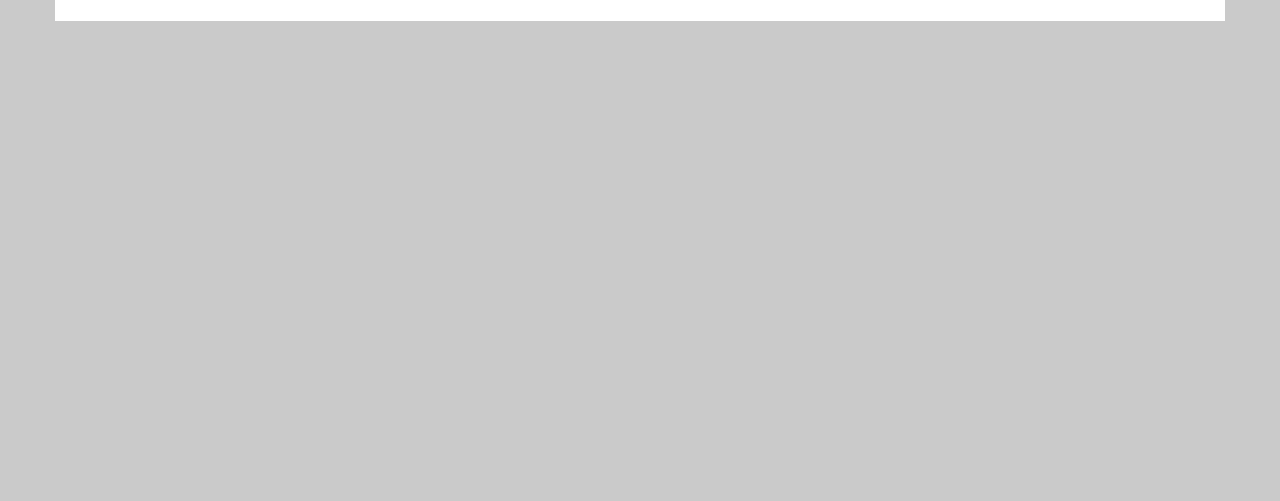
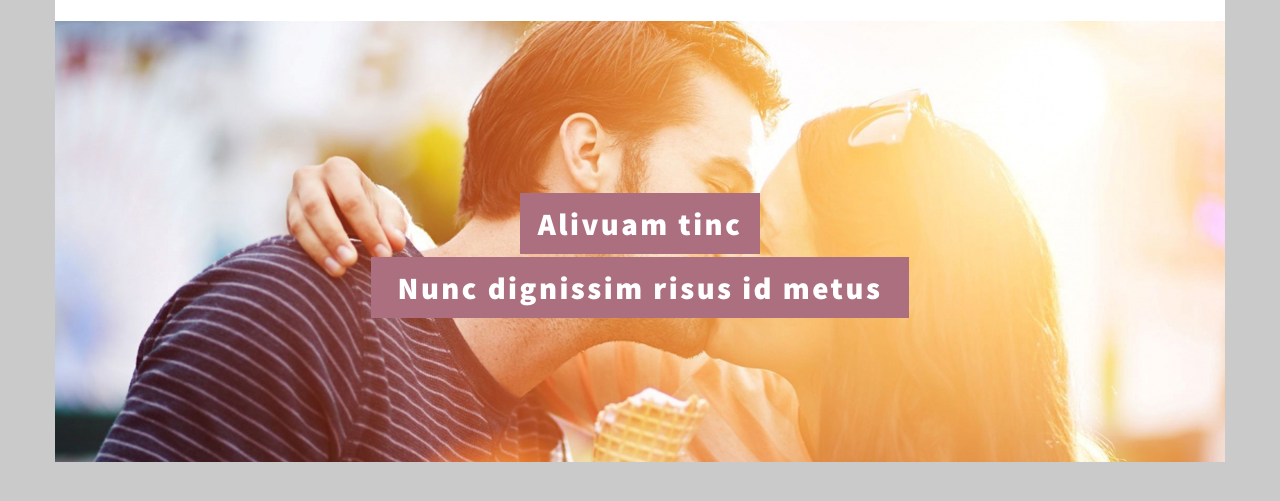
Before and after one commit to inspirrrada/Joremipsum.app, a plain HTML site: page index.html in a window 1280 px wide. Shown: the part 139-640 px from the top of the page. Drawn offline with Linux system fonts and the light colour scheme.

Commit message:
main screen

```diff
--- a/index.html
+++ b/index.html
@@ -26,7 +26,16 @@
 			</nav>
 		</div>
 	</header>
-	<main></main>
+	<main>
+		<div class="main-screen">
+			<div class="heading-bg heading-indent">
+				<h1>Alivuam tinc</h1>
+			</div>
+			<div class="heading-bg">
+				<h1>Nunc dignissim risus id metus</h1>
+			</div>
+		</div>
+	</main>
 	<footer></footer>
 </div>
 </body>
--- a/sass/styles.sass
+++ b/sass/styles.sass
@@ -62,6 +62,43 @@ body
       background-color: #fdbd1f
       color: white
 
+.main-screen
+  background: url("../img/first-screen-bg.jpg") no-repeat
+  background-position-x: center
+  min-height: 441px
+  display: flex
+  flex-direction: column
+  justify-content: center
+  align-items: center
+
+.heading-bg
+  display: inline-block
+  background-color: #ab6f80
+  padding: 15px 27px
+  margin: 0 10px 3px 10px
+  h1
+    font-size: 31px
+    font-weight: 900
+    color: white
+    letter-spacing: 0.08em
+    line-height: 31px
+    text-align: center
+
+.heading-indent
+  margin-top: 30px
+  padding: 15px 18px
+
+
+
+
+
+
+
+
+//@media (max-width: 1200px)
+//  .main-screen
+//    background-position-x: 0
+
 @media (max-width: 800px)
   .main-menu
     a
@@ -80,7 +117,15 @@ body
     a
       padding: 10px 10px
 
+  .heading-bg
+    h1
+      font-size: 25px
+
 @media (max-width: 400px)
   .main-menu
     flex-direction: column
     align-items: center
+
+  .heading-bg
+    h1
+      font-size: 22px
```
Also changed, not shown: css/styles.css, 1 other file.
